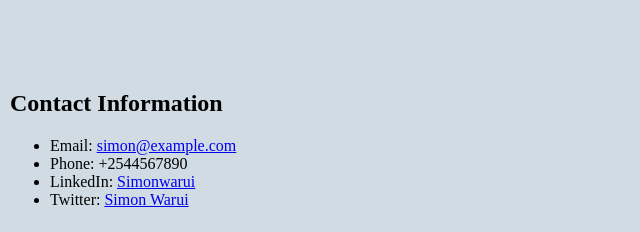
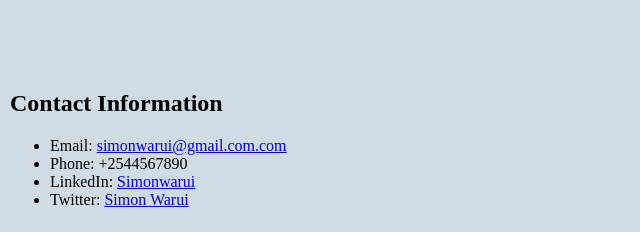
Before and after one commit to Simonwarui01/PortfolioVault1, a plain HTML site: page index.html in a window 1280 px wide. Shown: the part 2114-2346 px from the top of the page, 0-640 px from the left. Drawn offline with Linux system fonts and the light colour scheme.

Commit message:
add contact

```diff
--- a/index.html
+++ b/index.html
@@ -137,10 +137,10 @@
             <section id="contact">
                 <h2>Contact Information</h2>
                 <ul>
-                    <li>Email: <a href="mailto:simonwarui93@gmail.com">simon@example.com</a></li>
+                    <li>Email: <a href="https://mail.google.com/mail/u/0/#inbox">simonwarui@gmail.com.com</a></li>
                     <li>Phone: +2544567890</li>
-                    <li>LinkedIn: <a href="[Simon's LinkedIn Profile]">Simonwarui</a></li>
-                    <li>Twitter: <a href="[Simon's Twitter Profile]">Simon Warui</a></li>
+                    <li>LinkedIn: <a href="https://www.linkedin.com/feed/">Simonwarui</a></li>
+                    <li>Twitter: <a href="https://twitter.com/">Simon Warui</a></li>
                 </ul>
             </section>
 
--- a/styles.css
+++ b/styles.css
@@ -149,7 +149,9 @@ body{
 .footer{
 
     text-align: justify;
+    align-items: center;
     display: flex;
+    align-items: center;
 
     flex-direction: row;
 }
```
